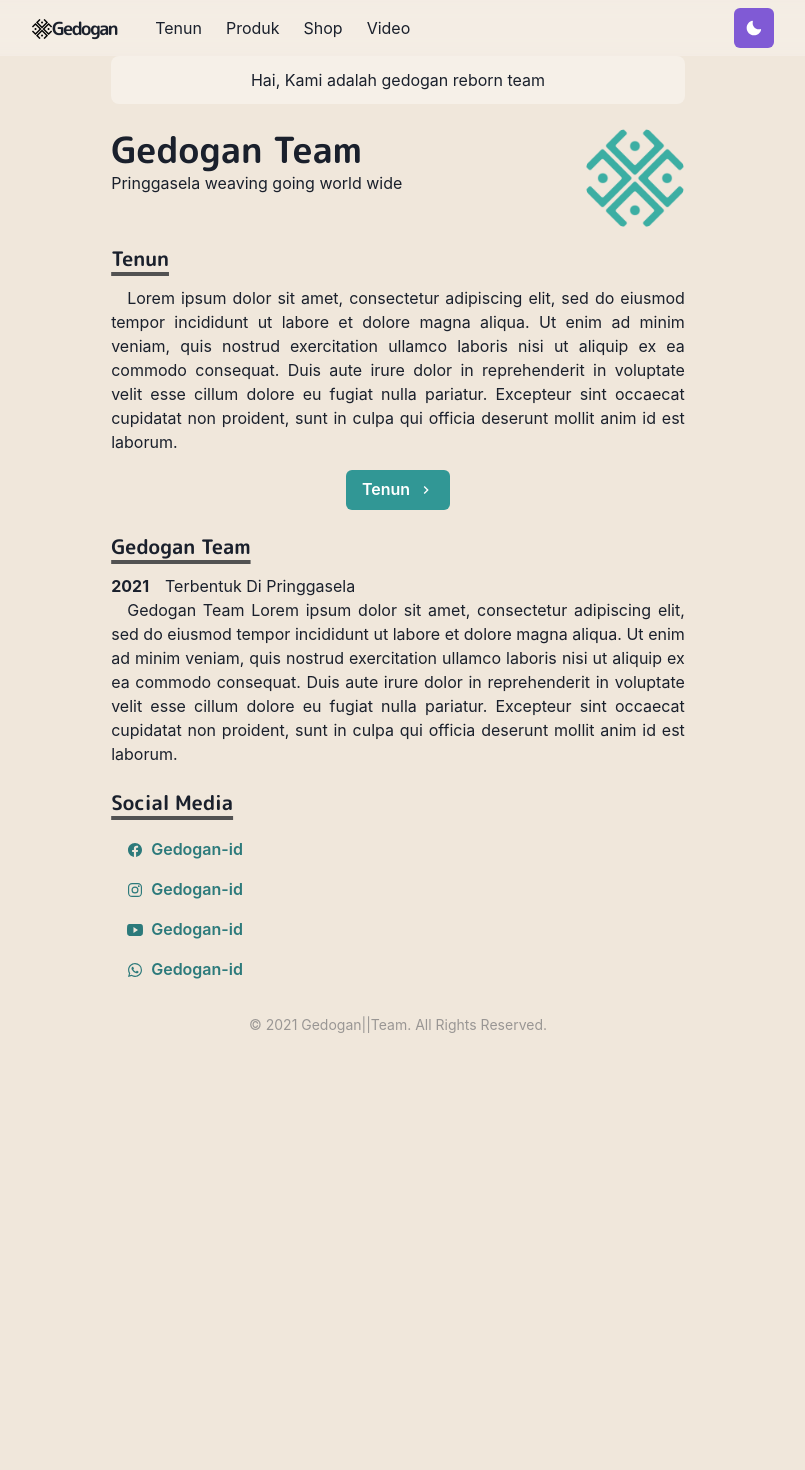
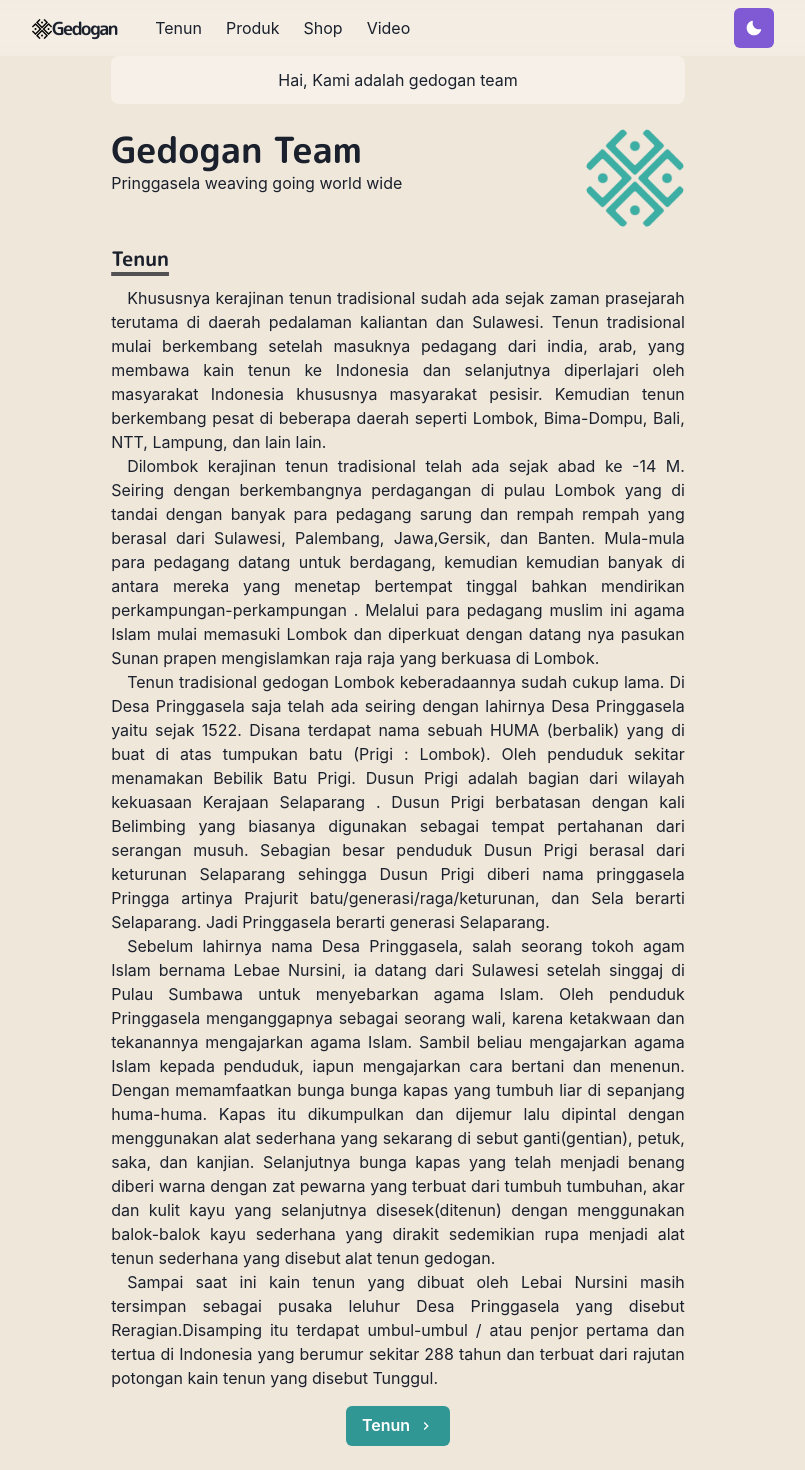
Before and after one commit to bugPirates/gedogan-id, a Next.js app: page / in a window 1280 px wide. Shown: the top 1470 px of the page, without its empty margins (242-1047 px from the left). Before the commit the page ends 1067 px from the top, so only its background shows below. Built offline with nearby package versions, Linux system fonts and the light colour scheme.

Commit message:
push tenun

```diff
--- a/pages/index.js
+++ b/pages/index.js
@@ -34,7 +34,7 @@
           mb={6}
           align="center"
         >
-          Hai, Kami adalah gedogan reborn team
+          Hai, Kami adalah gedogan team
         </Box>
 
         <Box display={{ md: 'flex' }}>
@@ -65,13 +65,63 @@
             Tenun
           </Heading>
           <Paragraph>
-            Lorem ipsum dolor sit amet, consectetur adipiscing elit, sed do
-            eiusmod tempor incididunt ut labore et dolore magna aliqua. Ut enim
-            ad minim veniam, quis nostrud exercitation ullamco laboris nisi ut
-            aliquip ex ea commodo consequat. Duis aute irure dolor in
-            reprehenderit in voluptate velit esse cillum dolore eu fugiat nulla
-            pariatur. Excepteur sint occaecat cupidatat non proident, sunt in
-            culpa qui officia deserunt mollit anim id est laborum.
+            Khususnya kerajinan tenun tradisional sudah ada sejak zaman
+            prasejarah terutama di daerah pedalaman kaliantan dan Sulawesi.
+            Tenun tradisional mulai berkembang setelah masuknya pedagang dari
+            india, arab, yang membawa kain tenun ke Indonesia dan selanjutnya
+            diperlajari oleh masyarakat Indonesia khususnya masyarakat pesisir.
+            Kemudian tenun berkembang pesat di beberapa daerah seperti Lombok,
+            Bima-Dompu, Bali, NTT, Lampung, dan lain lain.
+          </Paragraph>
+          <Paragraph>
+            Dilombok kerajinan tenun tradisional telah ada sejak abad ke -14 M.
+            Seiring dengan berkembangnya perdagangan di pulau Lombok yang di
+            tandai dengan banyak para pedagang sarung dan rempah rempah yang
+            berasal dari Sulawesi, Palembang, Jawa,Gersik, dan Banten. Mula-mula
+            para pedagang datang untuk berdagang, kemudian kemudian banyak di
+            antara mereka yang menetap bertempat tinggal bahkan mendirikan
+            perkampungan-perkampungan . Melalui para pedagang muslim ini agama
+            Islam mulai memasuki Lombok dan diperkuat dengan datang nya pasukan
+            Sunan prapen mengislamkan raja raja yang berkuasa di Lombok.
+          </Paragraph>
+          <Paragraph>
+            Tenun tradisional gedogan Lombok keberadaannya sudah cukup lama. Di
+            Desa Pringgasela saja telah ada seiring dengan lahirnya Desa
+            Pringgasela yaitu sejak 1522. Disana terdapat nama sebuah HUMA
+            (berbalik) yang di buat di atas tumpukan batu (Prigi : Lombok). Oleh
+            penduduk sekitar menamakan Bebilik Batu Prigi. Dusun Prigi adalah
+            bagian dari wilayah kekuasaan Kerajaan Selaparang . Dusun Prigi
+            berbatasan dengan kali Belimbing yang biasanya digunakan sebagai
+            tempat pertahanan dari serangan musuh. Sebagian besar penduduk Dusun
+            Prigi berasal dari keturunan Selaparang sehingga Dusun Prigi diberi
+            nama pringgasela Pringga artinya Prajurit
+            batu/generasi/raga/keturunan, dan Sela berarti Selaparang. Jadi
+            Pringgasela berarti generasi Selaparang.
+          </Paragraph>
+          <Paragraph>
+            Sebelum lahirnya nama Desa Pringgasela, salah seorang tokoh agam
+            Islam bernama Lebae Nursini, ia datang dari Sulawesi setelah singgaj
+            di Pulau Sumbawa untuk menyebarkan agama Islam. Oleh penduduk
+            Pringgasela menganggapnya sebagai seorang wali, karena ketakwaan dan
+            tekanannya mengajarkan agama Islam. Sambil beliau mengajarkan agama
+            Islam kepada penduduk, iapun mengajarkan cara bertani dan menenun.
+            Dengan memamfaatkan bunga bunga kapas yang tumbuh liar di sepanjang
+            huma-huma. Kapas itu dikumpulkan dan dijemur lalu dipintal dengan
+            menggunakan alat sederhana yang sekarang di sebut ganti(gentian),
+            petuk, saka, dan kanjian. Selanjutnya bunga kapas yang telah menjadi
+            benang diberi warna dengan zat pewarna yang terbuat dari tumbuh
+            tumbuhan, akar dan kulit kayu yang selanjutnya disesek(ditenun)
+            dengan menggunakan balok-balok kayu sederhana yang dirakit
+            sedemikian rupa menjadi alat tenun sederhana yang disebut alat tenun
+            gedogan.
+          </Paragraph>
+          <Paragraph>
+            {' '}
+            Sampai saat ini kain tenun yang dibuat oleh Lebai Nursini masih
+            tersimpan sebagai pusaka leluhur Desa Pringgasela yang disebut
+            Reragian.Disamping itu terdapat umbul-umbul / atau penjor pertama
+            dan tertua di Indonesia yang berumur sekitar 288 tahun dan terbuat
+            dari rajutan potongan kain tenun yang disebut Tunggul.
           </Paragraph>
           <Box align="center" my={4}>
             <NextLink href="/tenuns">
@@ -83,7 +133,7 @@
         </Section>
         <Section delay={0.2}>
           <Heading as="h3" variant="section-title">
-            Gedogan Team
+            Gedogan
           </Heading>
           <BioSection>
             <BioYear>2021</BioYear>
```
Also changed, not shown: pages/videos.js (+12 -7 lines).
